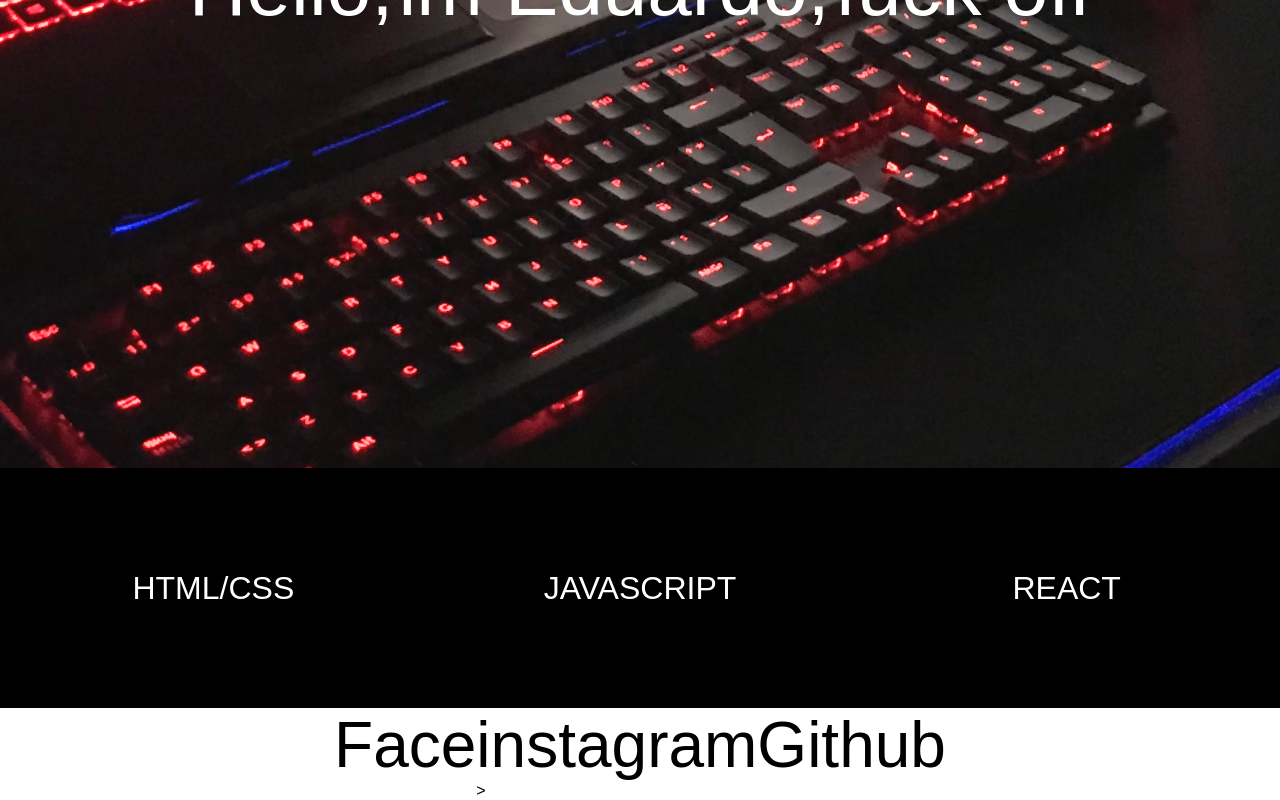
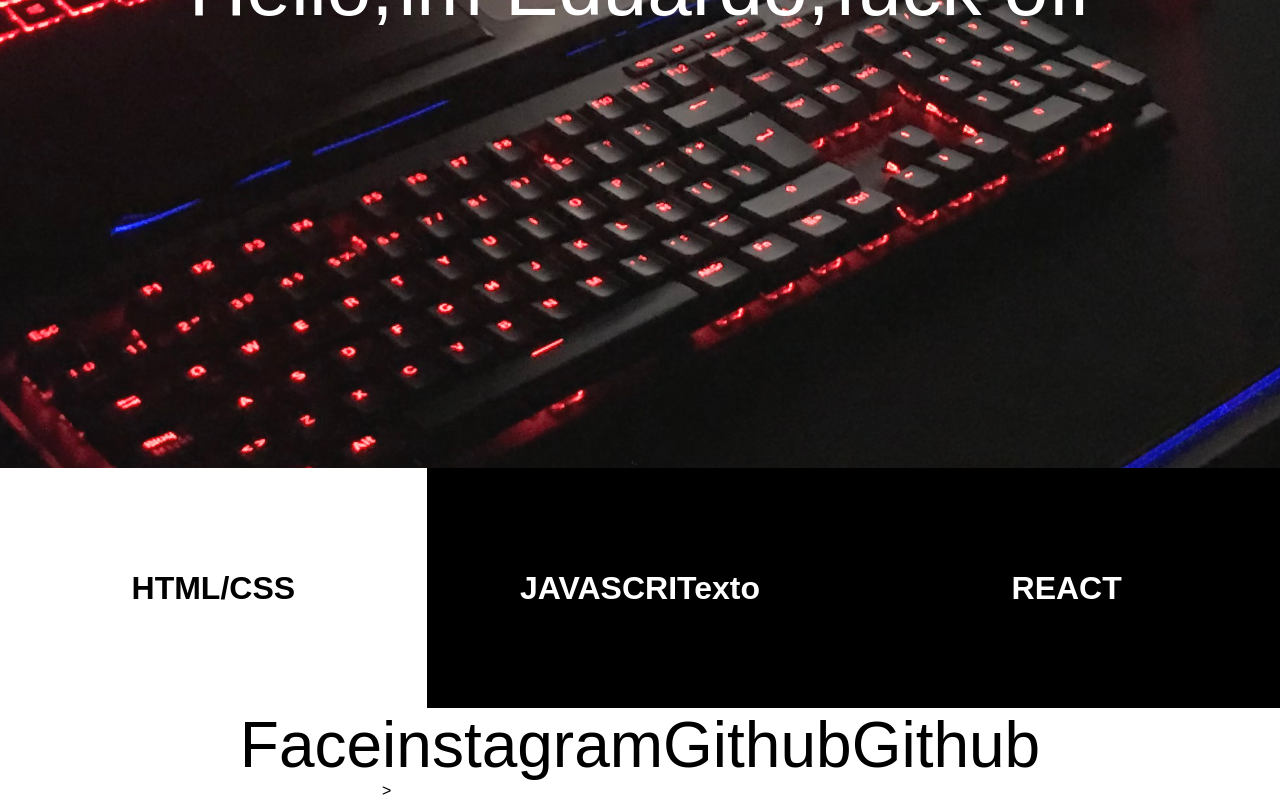
Before and after one commit to EdRafCas/Portfolio_SinglePage_react, a React (Create React App) app: page / in a window 1280 px wide. Shown: the part 492-1292 px from the top of the page. Built offline with nearby package versions, Linux system fonts and the light colour scheme.

Commit message:
portfolio day 4

```diff
--- a/src/Components/Header.js
+++ b/src/Components/Header.js
@@ -1,6 +1,7 @@
 import React from 'react';
 import styled from 'styled-components';
 import DesktopImage from './../img/desktop_blue.jpg'
+
 
 
 const ImageContainer = styled.div`
@@ -22,7 +23,10 @@ const ImageContainer = styled.div`
             background-position: center;
             background-size: 176.25rem; /* 2820px */
 
+
+
       }
+
 
 
 
@@ -34,6 +38,7 @@ const Text =styled.div`
       flex-direction:row;
       justify-content: center;
       gap:5px;
+
       p{
             position: relative;
             color: #ffffff;
@@ -42,6 +47,7 @@ const Text =styled.div`
 
 
       }
+
 `
 const Header = () => {
       return (
--- a/src/Components/LanguagesBar.js
+++ b/src/Components/LanguagesBar.js
@@ -9,28 +9,61 @@ const LanguagesContainer= styled.div`
       background:#000;
 `
 
-const SampleLanguage=styled.div`
+const SampleLanguage1=styled.div`
+      height:100%;
+      color:#000;
+      display:flex;
+      flex-direction:column;
+      justify-content:center;
+      background:#fff;
+      ${LanguagesContainer}:hover &{
+                  font-size:3rem;
+                  background:#000;
+                  color:#fff;
+            }
+`
+const SampleLanguage2=styled.div`
       height:100%;
       color:#fff;
       display:flex;
       flex-direction:column;
       justify-content:center;
-      p{
-           font-size:2rem;
-           text-align:center;
-      }
+
 
 `
+const SampleLanguage3=styled.div`
+      height:100%;
+      color:#fff;
+      display:flex;
+      flex-direction:column;
+      justify-content:center;
+
+
+`
+const Texto =styled.h1`
+            font-size:2rem;
+            text-align:center;
+            /* &:hover{
+                  font-size:3rem;
+            } */
+            ${SampleLanguage1}:hover &{
+                  font-size:3rem;
+                  background:#000;
+                  color:#fff;
+            }
+`
+
+
 
 
 const LanguagesBar = () => {
       return (
             <LanguagesContainer>
-                  <SampleLanguage><p>HTML/CSS</p></SampleLanguage>
-                  <SampleLanguage><p>JAVASCRIPT</p></SampleLanguage>
-                  <SampleLanguage><p>REACT</p></SampleLanguage>
+                  <SampleLanguage1><Texto>HTML/CSS</Texto></SampleLanguage1>
+                  <SampleLanguage2><Texto>JAVASCRITexto</Texto></SampleLanguage2>
+                  <SampleLanguage3><Texto>REACT</Texto></SampleLanguage3>
             </LanguagesContainer>
        );
 }
 
-export default LanguagesBar;
+export  {LanguagesBar, LanguagesContainer, SampleLanguage1, SampleLanguage2, SampleLanguage3};
--- a/src/Components/SocialNetworkBar.js
+++ b/src/Components/SocialNetworkBar.js
@@ -19,6 +19,7 @@ const SocialNetworkBar = () => {
                  <div><p>Face</p></div>
                  <div><p>instagram</p>></div>
                  <div><p>Github</p></div>
+                 <div><p>Github</p></div>
             </SocialNetworks>
        );
 }
--- a/src/index.js
+++ b/src/index.js
@@ -4,7 +4,7 @@ import './index.css';
 
 import Container from './Components/Container';
 import Header from './Components/Header';
-import LanguagesBar from './Components/LanguagesBar';
+import {LanguagesBar} from './Components/LanguagesBar';
 import SocialNetworkBar from './Components/SocialNetworkBar';
 
 const Index = () => {
```
